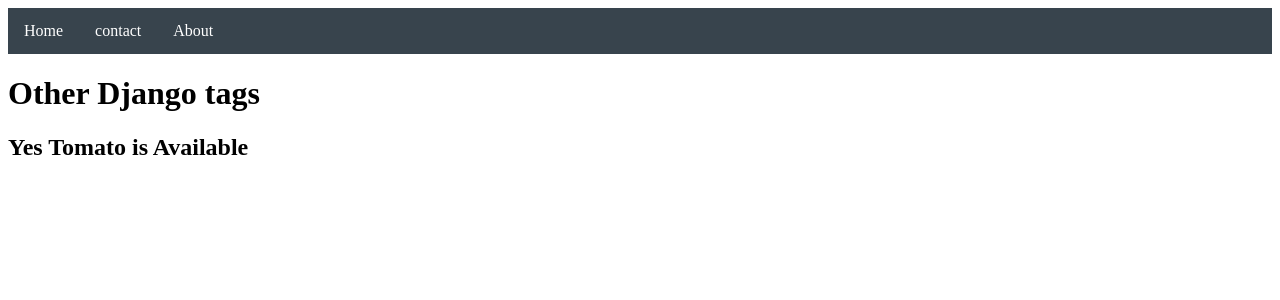
After one commit to Avaraboy/Django, a Django app: page /other/ in a window 1280 px wide. The commit adds this page. Shown: the top 300 px of the page. Run offline with Django 5.2, Linux system fonts and the light colour scheme.

Commit message:
adding html pages

```diff
--- /dev/null
+++ b/firstpro/firstapp/templates/other.html
@@ -0,0 +1,58 @@
+<!DOCTYPE html>
+<html lang="en">
+<head>
+    <meta charset="UTF-8">
+    <meta name="viewport" content="width=device-width, initial-scale=1.0">
+    <title>othre Django use</title>
+    <style>
+        body {
+          background-color:white;
+        }
+        ul {
+          list-style-type: none;
+          margin: 0;
+          padding: 0;
+          overflow: hidden;
+          background-color: #38444d;
+        }
+
+        li {
+          float: left;
+        }
+
+        li a, .dropbtn {
+          display: inline-block;
+          color: white;
+          text-align: center;
+          padding: 14px 16px;
+          text-decoration: none;
+        }
+
+        li a:hover, .dropdown:hover .dropbtn {
+          background-color: red;
+        }
+
+
+
+        </style>
+</head>
+<body>
+    <ul>
+        <li><a href="/">Home</a></li>
+        <li><a href="/contact/">contact</a></li>
+        <li><a href="/about/">About</a></li>
+    </ul>
+
+    <h1>Other Django tags</h1>
+
+    <h2>
+        {% if "cucumber" in vegetables %}
+            Yes Cucumber is Available
+        {% elif "Tomato" in vegetables %}
+            Yes Tomato is Available
+        {% else %}
+            Not Available
+        {% endif %}
+    </h2>
+</body>
+</html>
--- a/firstpro/firstapp/views.py
+++ b/firstpro/firstapp/views.py
@@ -14,11 +14,21 @@ def home(request):
         {'name' : 'Harsh Rajput', 'age' : 13}
     ]
 
+    text="""Lorem, ipsum dolor sit amet consectetur adipisicing elit. Autem natus dignissimos explicabo harum, a, alias omnis aut eius, accusantium recusandae eveniet sit nobis numquam cupiditate. Eos ipsum aliquid ut facere? Dolorem nostrum reprehenderit veniam suscipit obcaecati dignissimos deserunt modi? Nam quos in, soluta et qui accusantium facere omnis explicabo laborum provident, excepturi magnam saepe? Aspernatur quas soluta expedita quos, adipisci nesciunt velit ut veniam modi consectetur voluptatum enim iusto, maiores exercitationem molestias ipsum consequuntur. Dolorum mollitia maiores consequatur labore inventore numquam tenetur, tempore fugit facilis. Voluptatem aliquid recusandae necessitatibus hic ullam ex laboriosam, magni, quasi eos, et corrupti excepturi quibusdam."""
+
     # for people in peoples:
     #     print(peoples)
 
-    return render(request , "index.html",context={'peoples':peoples})
+    return render(request , "index.html",context={'peoples':peoples,'text':text})
+
+def other(request):
+
+    vegetables={'Pumpkin','Tomato','Potatao'}
+
+    return render(request , "other.html",context={'vegetables':vegetables})
 
 def about(request):
-    ab="<h1>This is about page</h1>"
-    return HttpResponse(ab)
+    return render(request , "about.html")
+
+def contact(request):
+    return render(request , "contact.html")
--- a/firstpro/firstpro/urls.py
+++ b/firstpro/firstpro/urls.py
@@ -22,6 +22,8 @@ from firstapp import views
 urlpatterns = [
     path('', views.home ,name="home"),
     path('about/', views.about ,name="about"),
+    path('other/', views.other ,name="other"),
+    path('contact/', views.contact ,name="contact"),
 
     path('admin/', admin.site.urls),
 ]
```
Also changed, not shown: firstpro/firstapp/templates/about.html (added, +50 -0 lines), firstpro/firstapp/templates/contact.html (added, +51 -0 lines), firstpro/firstapp/templates/index.html (+39 -1 lines).
